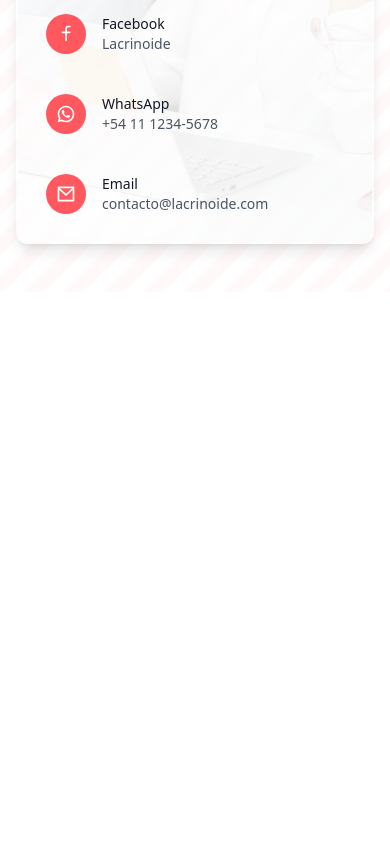
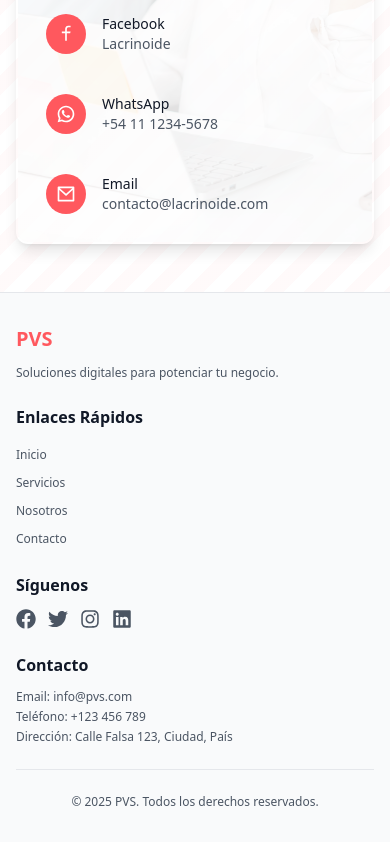
Before and after one commit to rodriisepulveda/studio, a React (Vite) app: page / in a window 390 px wide. Shown: the part 5884-6726 px from the top of the page. Before the commit the page ends 6176 px from the top, so only its background shows below. Built offline with nearby package versions, Linux system fonts and the light colour scheme; no server answers.

Commit message:
create footer

```diff
--- a/src/App.jsx
+++ b/src/App.jsx
@@ -5,6 +5,7 @@ import Hero from "./components/sections/Hero";
 import About from "./components/sections/About";
 import Services from "./components/sections/Services";
 import ContactForm from "./components/sections/ContactForm";
+import Footer from "./components/sections/Footer";
 
 function App() {
   const [showNavbar, setShowNavbar] = useState(false);
@@ -53,6 +54,7 @@ function App() {
         <About />
         <Services />
         <ContactForm />
+        <Footer />
       </main>
     </>
   );
--- /dev/null
+++ b/src/components/sections/Footer.jsx
@@ -0,0 +1,175 @@
+import { motion } from "framer-motion";
+import { Link } from "react-scroll";
+import { FaFacebook, FaTwitter, FaInstagram, FaLinkedin } from "react-icons/fa";
+
+const Footer = () => {
+  return (
+    <footer className="bg-gray-50 dark:bg-gray-800 border-t border-gray-200 dark:border-gray-700">
+      <div className="container mx-auto px-4 py-8 md:py-12">
+        {/* Contenido del footer */}
+        <div className="grid grid-cols-1 md:grid-cols-4 gap-6 md:gap-8">
+          {/* Logo y eslogan */}
+          <motion.div
+            initial={{ opacity: 0, y: 20 }}
+            whileInView={{ opacity: 1, y: 0 }}
+            viewport={{ once: true }}
+            transition={{ duration: 0.6 }}
+            className="space-y-3"
+          >
+            <h2 className="text-xl font-bold text-[#ff585e] dark:text-[#3663ff]">
+              PVS
+            </h2>
+            <p className="text-xs text-gray-600 dark:text-gray-300">
+              Soluciones digitales para potenciar tu negocio.
+            </p>
+          </motion.div>
+
+          {/* Enlaces rápidos */}
+          <motion.div
+            initial={{ opacity: 0, y: 20 }}
+            whileInView={{ opacity: 1, y: 0 }}
+            viewport={{ once: true }}
+            transition={{ duration: 0.6, delay: 0.2 }}
+            className="space-y-3"
+          >
+            <h3 className="text-base font-semibold text-gray-900 dark:text-white">
+              Enlaces Rápidos
+            </h3>
+            <ul className="space-y-1">
+              <li>
+                <Link
+                  to="hero"
+                  spy={true}
+                  smooth={true}
+                  offset={-64}
+                  className="text-xs text-gray-600 dark:text-gray-300 hover:text-[#ff585e] dark:hover:text-[#3663ff] transition-colors cursor-pointer"
+                >
+                  Inicio
+                </Link>
+              </li>
+              <li>
+                <Link
+                  to="services"
+                  spy={true}
+                  smooth={true}
+                  offset={-64}
+                  className="text-xs text-gray-600 dark:text-gray-300 hover:text-[#ff585e] dark:hover:text-[#3663ff] transition-colors cursor-pointer"
+                >
+                  Servicios
+                </Link>
+              </li>
+              <li>
+                <Link
+                  to="about"
+                  spy={true}
+                  smooth={true}
+                  offset={-64}
+                  className="text-xs text-gray-600 dark:text-gray-300 hover:text-[#ff585e] dark:hover:text-[#3663ff] transition-colors cursor-pointer"
+                >
+                  Nosotros
+                </Link>
+              </li>
+              <li>
+                <Link
+                  to="contact"
+                  spy={true}
+                  smooth={true}
+                  offset={-64}
+                  className="text-xs text-gray-600 dark:text-gray-300 hover:text-[#ff585e] dark:hover:text-[#3663ff] transition-colors cursor-pointer"
+                >
+                  Contacto
+                </Link>
+              </li>
+            </ul>
+          </motion.div>
+
+          {/* Redes sociales */}
+          <motion.div
+            initial={{ opacity: 0, y: 20 }}
+            whileInView={{ opacity: 1, y: 0 }}
+            viewport={{ once: true }}
+            transition={{ duration: 0.6, delay: 0.4 }}
+            className="space-y-3"
+          >
+            <h3 className="text-base font-semibold text-gray-900 dark:text-white">
+              Síguenos
+            </h3>
+            <div className="flex space-x-3">
+              <a
+                href="https://facebook.com"
+                target="_blank"
+                rel="noopener noreferrer"
+                className="text-gray-600 dark:text-gray-300 hover:text-[#ff585e] dark:hover:text-[#3663ff] transition-colors"
+              >
+                <FaFacebook className="w-5 h-5" />
+              </a>
+              <a
+                href="https://twitter.com"
+                target="_blank"
+                rel="noopener noreferrer"
+                className="text-gray-600 dark:text-gray-300 hover:text-[#ff585e] dark:hover:text-[#3663ff] transition-colors"
+              >
+                <FaTwitter className="w-5 h-5" />
+              </a>
+              <a
+                href="https://instagram.com"
+                target="_blank"
+                rel="noopener noreferrer"
+                className="text-gray-600 dark:text-gray-300 hover:text-[#ff585e] dark:hover:text-[#3663ff] transition-colors"
+              >
+                <FaInstagram className="w-5 h-5" />
+              </a>
+              <a
+                href="https://linkedin.com"
+                target="_blank"
+                rel="noopener noreferrer"
+                className="text-gray-600 dark:text-gray-300 hover:text-[#ff585e] dark:hover:text-[#3663ff] transition-colors"
+              >
+                <FaLinkedin className="w-5 h-5" />
+              </a>
+            </div>
+          </motion.div>
+
+          {/* Información de contacto */}
+          <motion.div
+            initial={{ opacity: 0, y: 20 }}
+            whileInView={{ opacity: 1, y: 0 }}
+            viewport={{ once: true }}
+            transition={{ duration: 0.6, delay: 0.6 }}
+            className="space-y-3"
+          >
+            <h3 className="text-base font-semibold text-gray-900 dark:text-white">
+              Contacto
+            </h3>
+            <ul className="space-y-1">
+              <li className="text-xs text-gray-600 dark:text-gray-300">
+                Email: info@pvs.com
+              </li>
+              <li className="text-xs text-gray-600 dark:text-gray-300">
+                Teléfono: +123 456 789
+              </li>
+              <li className="text-xs text-gray-600 dark:text-gray-300">
+                Dirección: Calle Falsa 123, Ciudad, País
+              </li>
+            </ul>
+          </motion.div>
+        </div>
+
+        {/* Derechos de autor */}
+        <motion.div
+          initial={{ opacity: 0, y: 20 }}
+          whileInView={{ opacity: 1, y: 0 }}
+          viewport={{ once: true }}
+          transition={{ duration: 0.6, delay: 0.8 }}
+          className="border-t border-gray-200 dark:border-gray-700 mt-6 pt-6 text-center"
+        >
+          <p className="text-xs text-gray-600 dark:text-gray-300">
+            © {new Date().getFullYear()} PVS. Todos los derechos reservados.
+          </p>
+        </motion.div>
+      </div>
+    </footer>
+  );
+};
+
+export default Footer;
```
